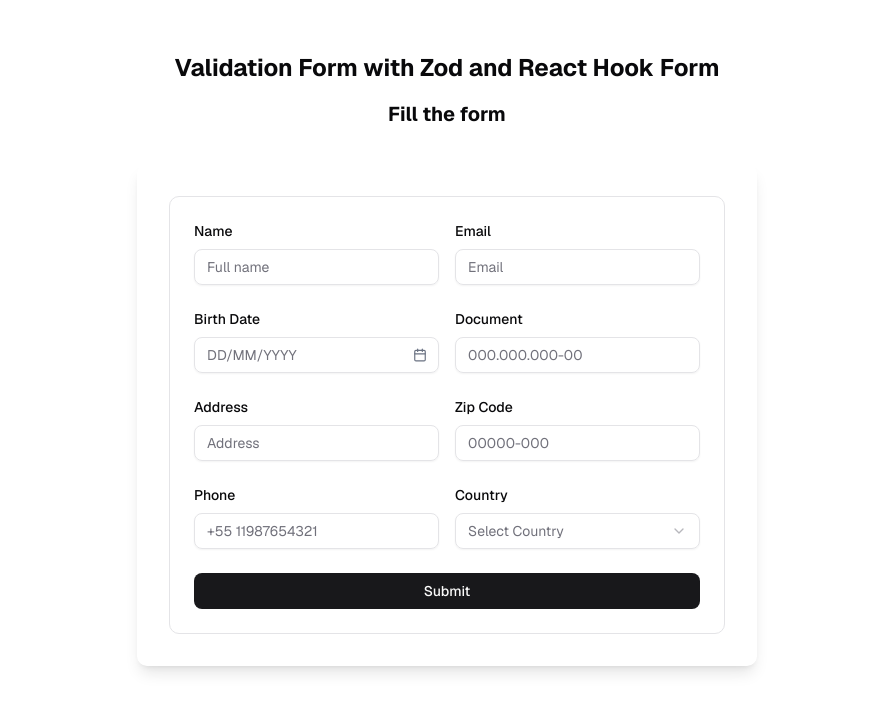
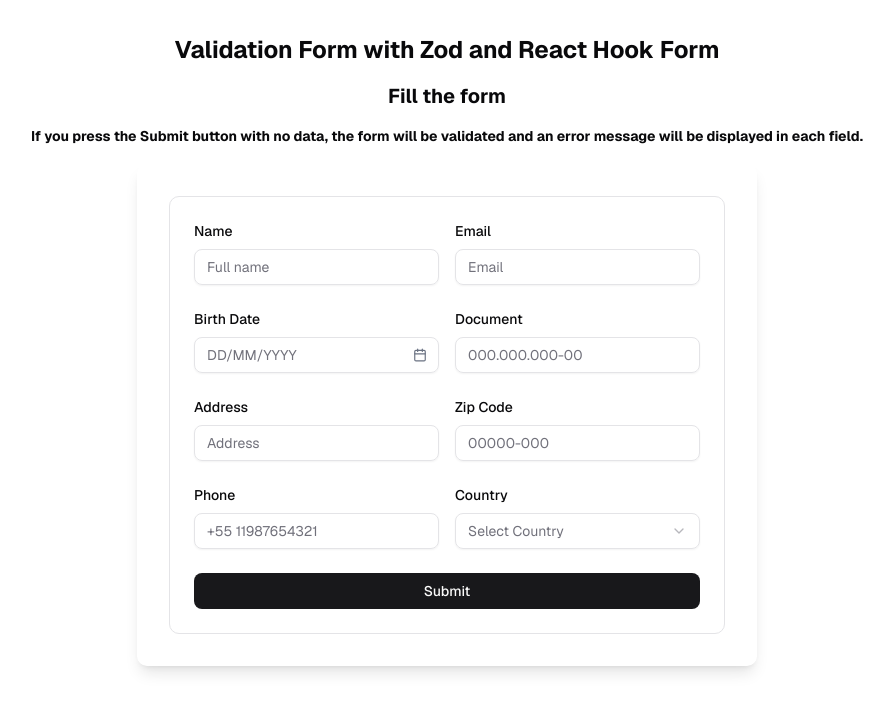
Before and after one commit to rafaelpascoal/nextjs-accessible-form-validation-zod, a Next.js app: page / in a window 1280 px wide. Shown: the top 712 px of the page, without its empty margins (193-1087 px from the left). Built offline with nearby package versions, Linux system fonts and the light colour scheme.

Commit message:
feat(form): refine address validation and add usage guidance to form page

```diff
--- a/src/Schemas/formSchema.ts
+++ b/src/Schemas/formSchema.ts
@@ -25,7 +25,15 @@
   address: z
     .string()
     .min(1, "Address is required")
-    .max(100, "Address must have less than 100 characters"),
+    .max(100, "Address must have less than 100 characters")
+    .refine(
+      (val) => {
+        const addressRegex = /^[a-zA-Z0-9\s]+$/;
+        return addressRegex.test(val);
+      },
+      { message: "Address must contain only letters and numbers" }
+    ),
+
 
   zipCode: z
     .string()
--- a/src/app/page.tsx
+++ b/src/app/page.tsx
@@ -6,8 +6,9 @@
   return (
     <div className="font-sans grid grid-rows-[20px_1fr_20px] items-center justify-items-center min-h-screen p-8 pb-20 gap-16 sm:p-20">
       <div className="flex flex-col gap-4">
-        <h1 className="text-2xl font-bold">Validation Form with Zod and React Hook Form</h1>
+        <h1 className="text-2xl font-bold text-center">Validation Form with Zod and React Hook Form</h1>
         <h2 className="text-xl font-bold text-center">Fill the form</h2>
+        <h3 className="text-sm font-bold text-center">If you press the Submit button with no data, the form will be validated and an error message will be displayed in each field.</h3>
       </div>
       <main className="flex flex-col gap-[32px] row-start-2 items-center sm:items-start shadow-lg p-8 rounded-lg">
         <Form />
```
